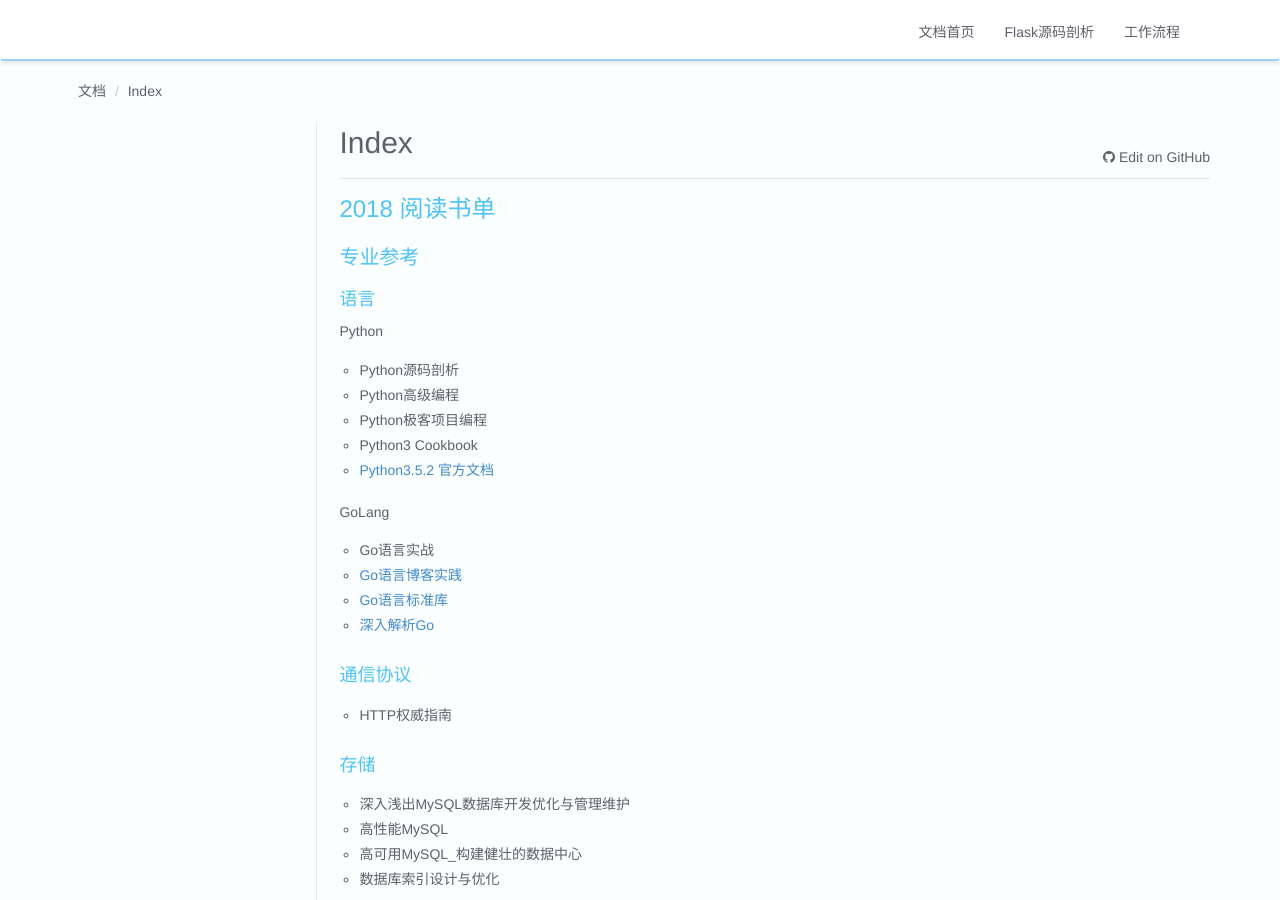
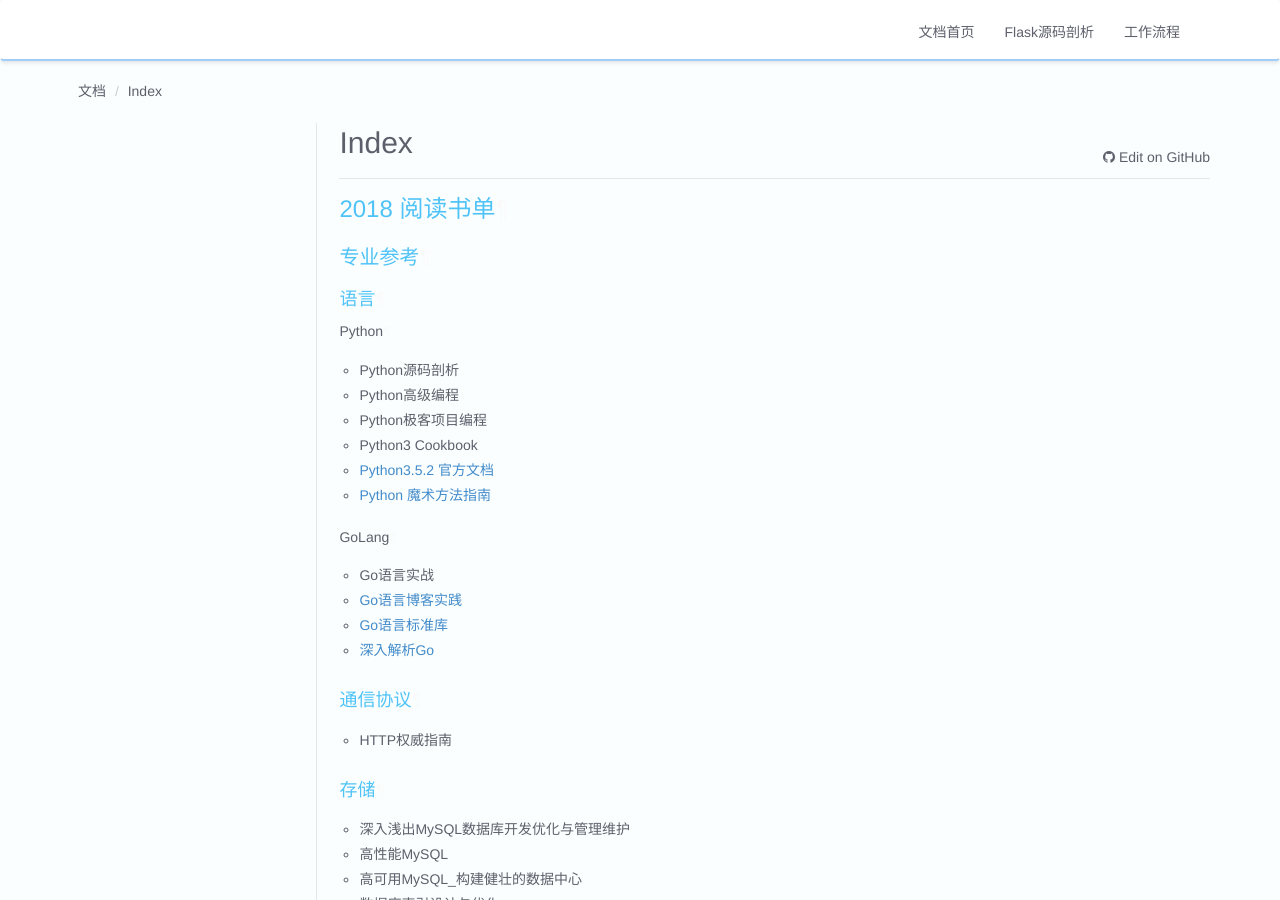
Before and after one commit to z2labplus/Capricorn, an MkDocs documentation site: the page built from docs/阅读书单/2018/README.md, in a window 1280 px wide and 900 px high. Built offline with MkDocs 1.6.1, drawn with Linux system fonts in a browser that asks for light colours; old or Windows-style settings are respelled for this version of MkDocs.

Commit message:
添加魔术方法指南

```diff
--- a/docs/阅读书单/2018/README.md
+++ b/docs/阅读书单/2018/README.md
@@ -8,6 +8,7 @@
 - Python极客项目编程
 - Python3 Cookbook
 - [Python3.5.2 官方文档](https://yiyibooks.cn/xx/python_352/tutorial/index.html)
+- [Python 魔术方法指南](http://pycoders-weekly-chinese.readthedocs.io/en/latest/issue6/a-guide-to-pythons-magic-methods.html)
 
 ##### GoLang
 - Go语言实战
```
